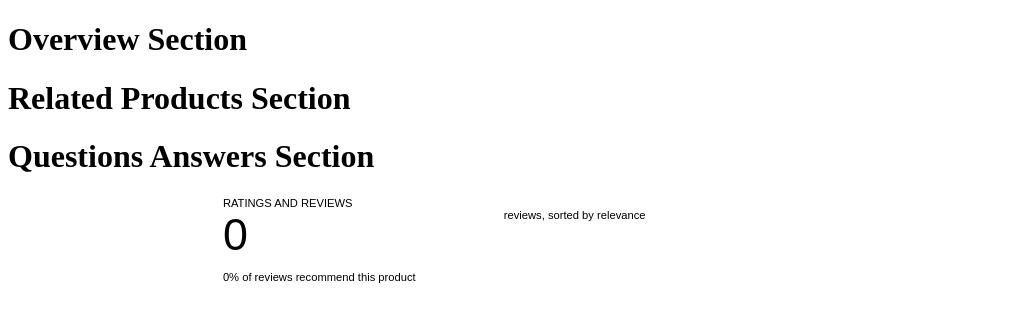
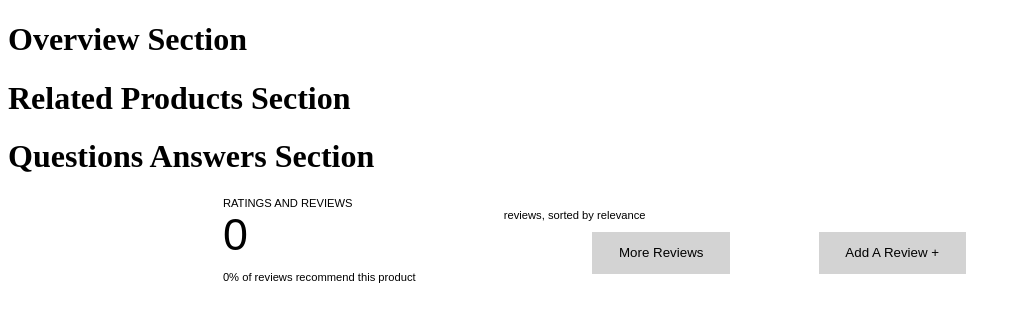
Before and after one commit to michellemhkang/project-catwalk, a React app: page / in a window 1280 px wide. Shown: the top 320 px of the page, without its empty margins (0-1021 px from the left). Built offline with nearby package versions, Linux system fonts and the light colour scheme; no server answers; the HTML template or start-up script is replaced by a standard one.

Commit message:
Format ISO date in MM, DD, YYYY

```diff
--- /dev/null
+++ b/client/src/Components/RatingsAndReviewsSect/AddReviewButton.jsx
@@ -0,0 +1,10 @@
+import React from 'react';
+import styles from './reviews.module.css';
+
+let AddReviewButton = (props) => {
+  return (
+    <button>Add A Review +</button>
+  )
+}
+
+export default AddReviewButton;
--- /dev/null
+++ b/client/src/Components/RatingsAndReviewsSect/MoreReviewsButton.jsx
@@ -0,0 +1,9 @@
+import React from 'react';
+import styles from './reviews.module.css';
+
+let MoreReviewsButton = (props) => {
+  return (
+    <button>More Reviews</button>
+  )
+}
+export default MoreReviewsButton;
--- a/client/src/Components/RatingsAndReviewsSect/RatingsAndReviewsSect.jsx
+++ b/client/src/Components/RatingsAndReviewsSect/RatingsAndReviewsSect.jsx
@@ -5,6 +5,8 @@ import AvgRecs from './AvgRecs.jsx';
 import ReviewCount from './ReviewCount.jsx';
 import List from './List.jsx';
 import AvgRatings from './AvgRatings.jsx';
+import MoreReviewsButton from './MoreReviewsButton.jsx';
+import AddReviewButton from './AddReviewButton.jsx';
 import dummyReviewListData from './dummyData/dummyReviewListData.js';
 import styles from './reviews.module.css';
 
@@ -75,6 +77,10 @@ class RatingsAndReviewsSect extends React.Component {
           <div className={styles.gridCol2}>
             <ReviewCount reviewCount={this.state.reviewCount}/>
             <List reviewList={this.state.reviewList}/>
+            <span className={styles.listButtons}>
+              <MoreReviewsButton />
+              <AddReviewButton />
+            </span>
           </div>
         </div>
       </div>
--- a/client/src/Components/RatingsAndReviewsSect/ReviewListEntry.jsx
+++ b/client/src/Components/RatingsAndReviewsSect/ReviewListEntry.jsx
@@ -1,13 +1,38 @@
 import React from 'react';
 import Stars from './Stars.jsx';
+import styles from './reviews.module.css';
 
 let ReviewListEntry = ({review}) => {
+
+  let formatDate = (isoDate) => {
+    let date = new Date(isoDate);
+      let months = {
+        1: 'January',
+        2: 'February',
+        3: 'March',
+        4: 'April',
+        5: 'May',
+        6: 'June',
+        7: 'July',
+        8: 'August',
+        9: 'September',
+        10: 'October',
+        11: 'November',
+        12: 'December'
+      }
+
+      let month = (date.getMonth() + 1).toString();
+      date = `${months[month]} ${date.getDate()}, ${date.getFullYear()}`;
+      return date;
+  }
+
   return (
-    <div className="review-list-entry">
+    <div className={styles.reviewListEntry}>
       <Stars rating={review.rating}/>
       <h4 className="review-title">{review.summary}</h4>
-      <span className="name-date">{review.reviewer_name} | {review.date}</span>
-      <h5 className="review-body">{review.body}</h5>
+      <span className="name-date">{review.reviewer_name} | {formatDate(review.date)}</span>
+      <h5 className={styles.reviewBody}>{review.body}</h5>
+      <hr className={styles.separatorLine} />
     </div>
   )
 }
--- a/client/src/Components/RatingsAndReviewsSect/reviews.module.css
+++ b/client/src/Components/RatingsAndReviewsSect/reviews.module.css
@@ -47,3 +47,37 @@
   margin-top: 0px;
   margin-bottom: 0px;
 }
+
+.reviewListEntry {
+  padding-top: 10px;
+}
+
+.reviewBody {
+  margin-top: 10px;
+  margin-bottom: 10px
+}
+
+.separatorLine, hr {
+  height: 1px;
+  border: 0;
+  color: #333;
+  background-color: #333;
+  width: 100%;
+}
+
+.listButtons {
+  display: flex;
+  flex-direction: row;
+  justify-content: space-evenly;
+}
+
+button {
+  padding: 1em 2em 1em 2em;
+  background-color: lightgray;
+  border-style: none;
+}
+
+button:hover {
+  cursor: pointer;
+  opacity: 0.5;
+}
```
